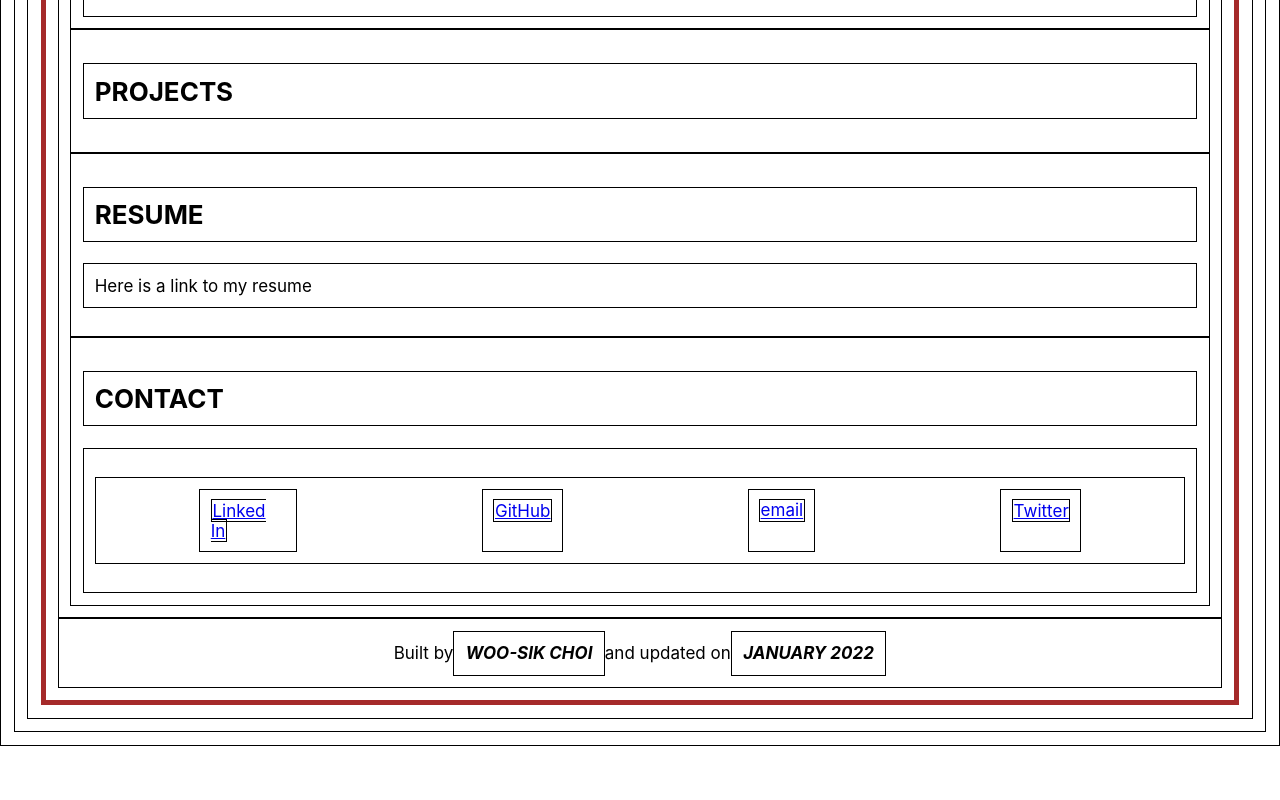
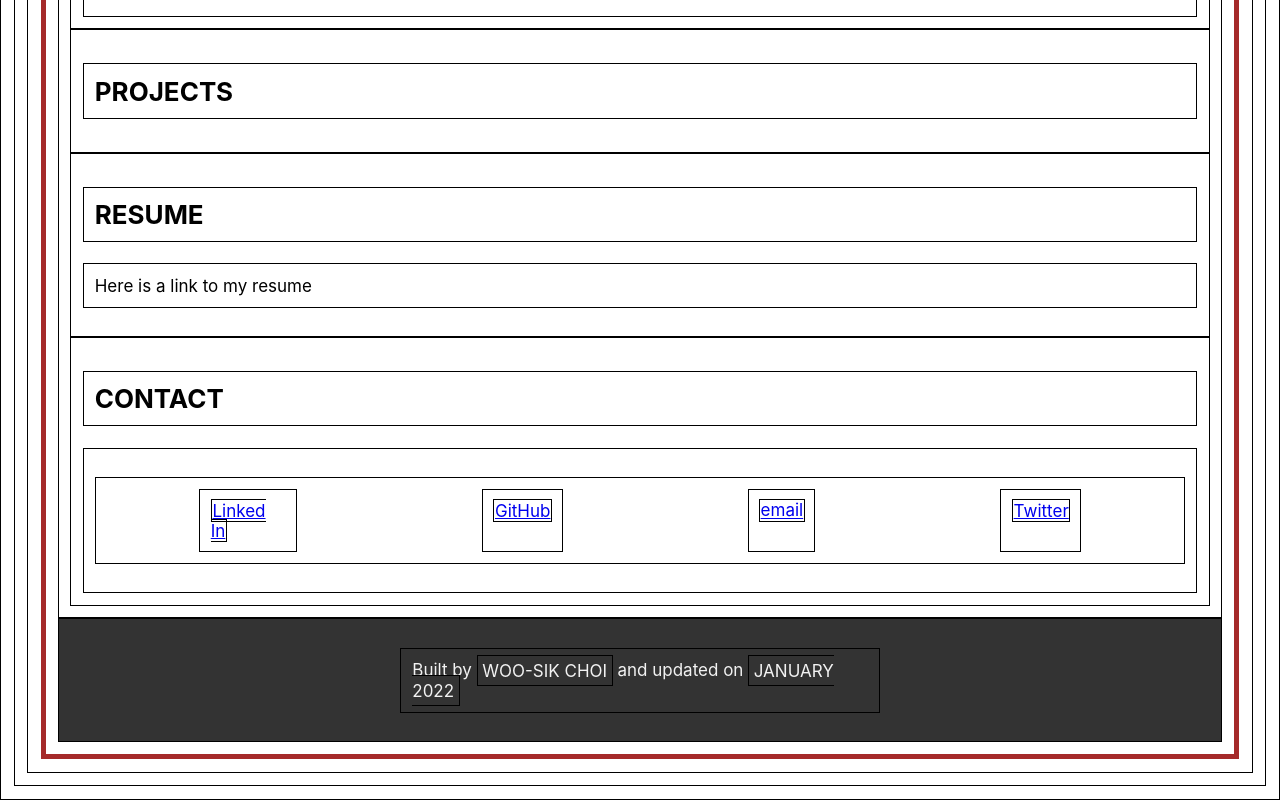
Before and after one commit to dvlprwchoi/portfolio-2, a React (Create React App) app: page / in a window 1280 px wide. Shown: the part 1022-1822 px from the top of the page. Before the commit the page ends 1768 px from the top, so only its background shows below. Built offline with nearby package versions, Linux system fonts and the light colour scheme.

Commit message:
Update footer

```diff
--- a/src/components/Footer/Footer.css
+++ b/src/components/Footer/Footer.css
@@ -2,9 +2,6 @@
   display: flex;
   justify-content: center;
   align-items: center;
+  background-color: #333;
+  color: #f2f2f2;
 }
-
-span {
-  font-weight: bolder;
-  font-style: italic;
-}
--- a/src/components/Footer/Footer.js
+++ b/src/components/Footer/Footer.js
@@ -3,8 +3,10 @@ import './Footer.css';
 function Footer() {
   return (
     <div className="footer">
-      Built by <span>WOO-SIK CHOI</span> and updated on{' '}
-      <span>JANUARY 2022</span>
+      <p>
+        Built by <span>WOO-SIK CHOI</span> and updated on{' '}
+        <span>JANUARY 2022</span>
+      </p>
     </div>
   );
 }
```
